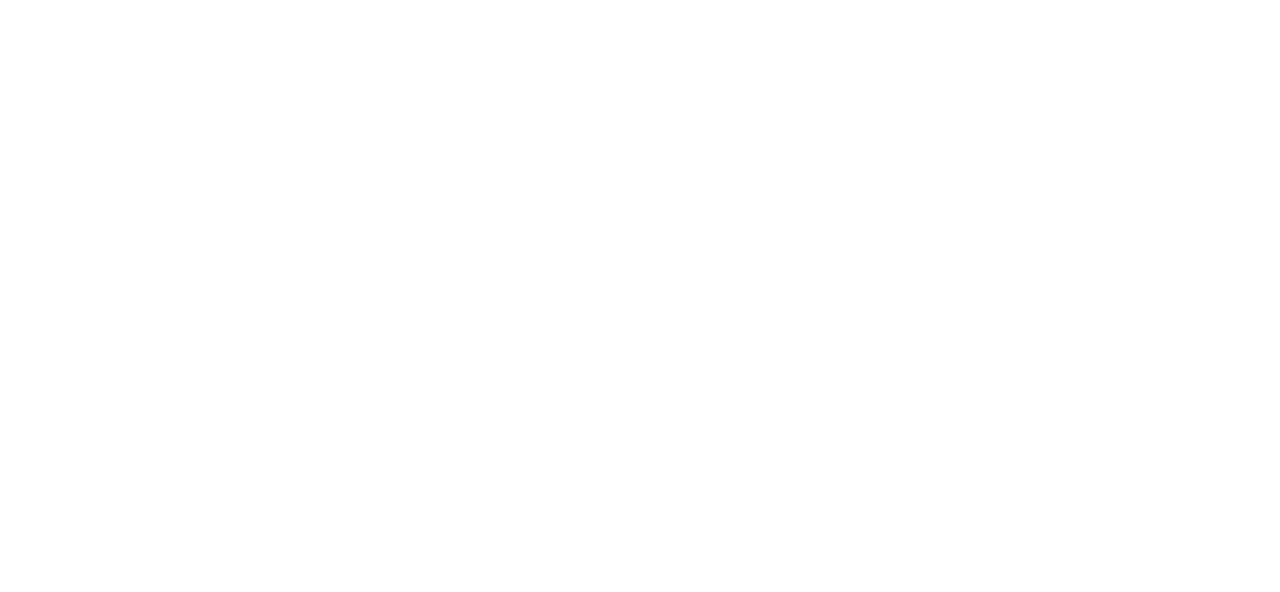
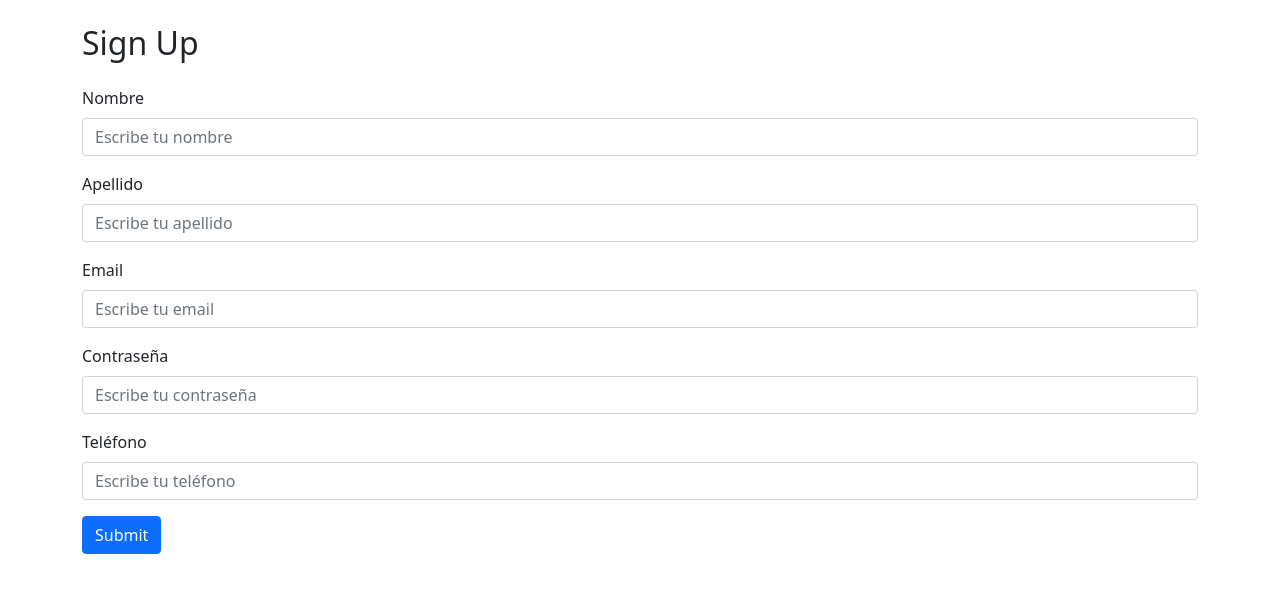
Before and after one commit to juanernestog/har-front, a React (Create React App) app: page /signup/clients in a window 1280 px wide. Before the commit this address had no page. Shown: the top 592 px of the page. Built offline with nearby package versions, Linux system fonts and the light colour scheme.

Commit message:
Add signup for clients

```diff
--- a/src/App.js
+++ b/src/App.js
@@ -9,6 +9,7 @@ import { UserProvider } from './containers/UserContext';
 const Home = React.lazy(() => import('./pages/Home'));
 // const NotFound = React.lazy(() => import('./pages/NotFound'));
 const Signup = React.lazy(() => import('./pages/Signup'));
+const SignupClients = React.lazy(() => import('./pages/SignupClients'));
 const SignupProducers = React.lazy(() => import('./pages/SignupProducers'));
 const LogIn = React.lazy(() => import('./pages/LogIn'));
 const LogInClients = React.lazy(() => import('./pages/LogInClients'));
@@ -58,6 +59,7 @@ export default function App() {
               <Routes>
                 <Route path="/" element={<Home />} />
                 <Route path="/signup" element={<Signup />} />
+                <Route path="/signup/clients" element={<SignupClients />} />
                 <Route path="/signup/producers" element={<SignupProducers />} />
                 <Route path="/login" element={<LogIn />} />
                 <Route path="/login/clients" element={<LogInClients />} />
--- /dev/null
+++ b/src/pages/SignupClients.js
@@ -0,0 +1,167 @@
+import { ErrorMessage, Formik } from 'formik';
+import React, { useState } from 'react';
+import { Alert, Button, Form, Spinner } from 'react-bootstrap';
+import { useNavigate } from 'react-router-dom';
+import * as Yup from 'yup';
+
+import { signUp } from '../api/clients';
+
+const profileSchema = Yup.object({
+  firstname: Yup.string().required(),
+  lastname: Yup.string().required(),
+  email: Yup.string().email().required(),
+  password: Yup.string().required(),
+  tel: Yup.string().required(),
+});
+
+export default function SignUp() {
+  const navigate = useNavigate();
+  const [error, setError] = useState('');
+  const [loading, setLoading] = useState(false);
+
+  async function onSubmit(values, { setSubmitting }) {
+    setSubmitting(true);
+    try {
+      setError('');
+      setLoading(true);
+      await signUp(values);
+      setLoading(false);
+      navigate('/');
+      setSubmitting(false);
+    } catch (error) {
+      console.log(error);
+    }
+  }
+
+  if (loading) {
+    return (
+      <Spinner animation="border" role="status">
+        <span className="visually-hidden">Loading...</span>
+      </Spinner>
+    );
+  }
+
+  return (
+    <>
+      <h2 className="my-4">Sign Up</h2>
+      {error && <Alert variant="danger">{error}</Alert>}
+      <Formik
+        initialValues={{}}
+        onSubmit={onSubmit}
+        validationSchema={profileSchema}
+      >
+        {({
+          values,
+          errors,
+          touched,
+          handleChange,
+          handleBlur,
+          handleSubmit,
+          isSubmitting,
+        }) => (
+          <Form onSubmit={handleSubmit}>
+            <Form.Group className="mb-3">
+              <Form.Label>Nombre</Form.Label>
+              <Form.Control
+                type="text"
+                placeholder="Escribe tu nombre"
+                name="firstname"
+                onChange={handleChange}
+                onBlur={handleBlur}
+                value={values.firstname}
+                required
+                className={
+                  touched.firstname && errors.firstname ? 'is-invalid' : ''
+                }
+              />
+              <ErrorMessage
+                name="firstname"
+                className="invalid-feedback"
+                component="div"
+              />
+            </Form.Group>
+            <Form.Group className="mb-3">
+              <Form.Label>Apellido</Form.Label>
+              <Form.Control
+                type="text"
+                placeholder="Escribe tu apellido"
+                name="lastname"
+                onChange={handleChange}
+                onBlur={handleBlur}
+                value={values.lastname}
+                required
+                className={
+                  touched.lastname && errors.lastname ? 'is-invalid' : ''
+                }
+              />
+              <ErrorMessage
+                name="lastname"
+                className="invalid-feedback"
+                component="div"
+              />
+            </Form.Group>
+            <Form.Group className="mb-3">
+              <Form.Label>Email</Form.Label>
+              <Form.Control
+                type="email"
+                placeholder="Escribe tu email"
+                name="email"
+                onChange={handleChange}
+                onBlur={handleBlur}
+                value={values.email}
+                required
+                className={touched.email && errors.email ? 'is-invalid' : ''}
+              />
+              <ErrorMessage
+                name="email"
+                className="invalid-feedback"
+                component="div"
+              />
+            </Form.Group>
+            <Form.Group className="mb-3">
+              <Form.Label>Contraseña</Form.Label>
+              <Form.Control
+                type="password"
+                placeholder="Escribe tu contraseña"
+                name="password"
+                onChange={handleChange}
+                onBlur={handleBlur}
+                value={values.password}
+                required
+                className={
+                  touched.password && errors.password ? 'is-invalid' : ''
+                }
+              />
+            </Form.Group>
+            <ErrorMessage
+              name="password"
+              className="invalid-feedback"
+              component="div"
+            />
+            <Form.Group className="mb-3">
+              <Form.Label>Teléfono</Form.Label>
+              <Form.Control
+                type="text"
+                placeholder="Escribe tu teléfono"
+                name="tel"
+                onChange={handleChange}
+                onBlur={handleBlur}
+                value={values.tel}
+                required
+                className={touched.tel && errors.tel ? 'is-invalid' : ''}
+              />
+              <ErrorMessage
+                name="tel"
+                className="invalid-feedback"
+                component="div"
+              />
+            </Form.Group>
+            <Button variant="primary" type="submit" disabled={isSubmitting}>
+              Submit
+            </Button>
+          </Form>
+        )}
+      </Formik>
+    </>
+  );
+}
```
